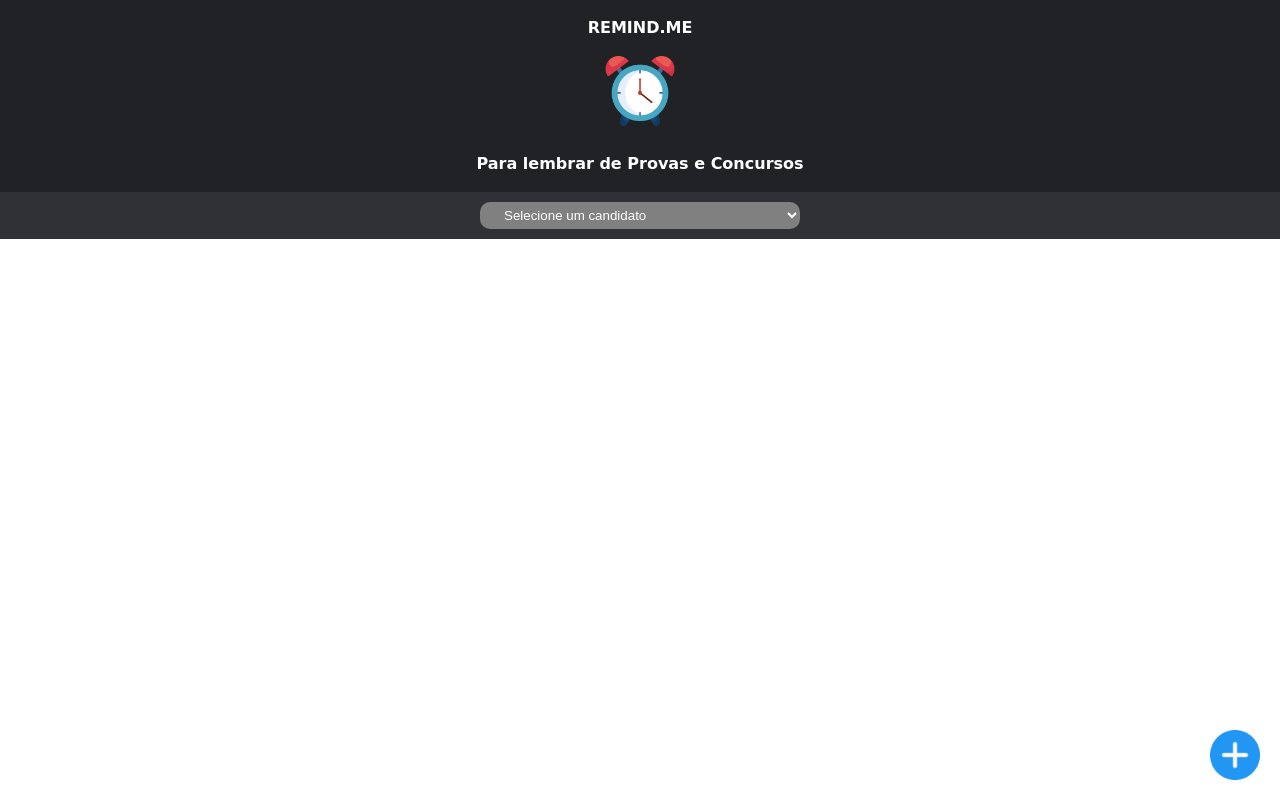
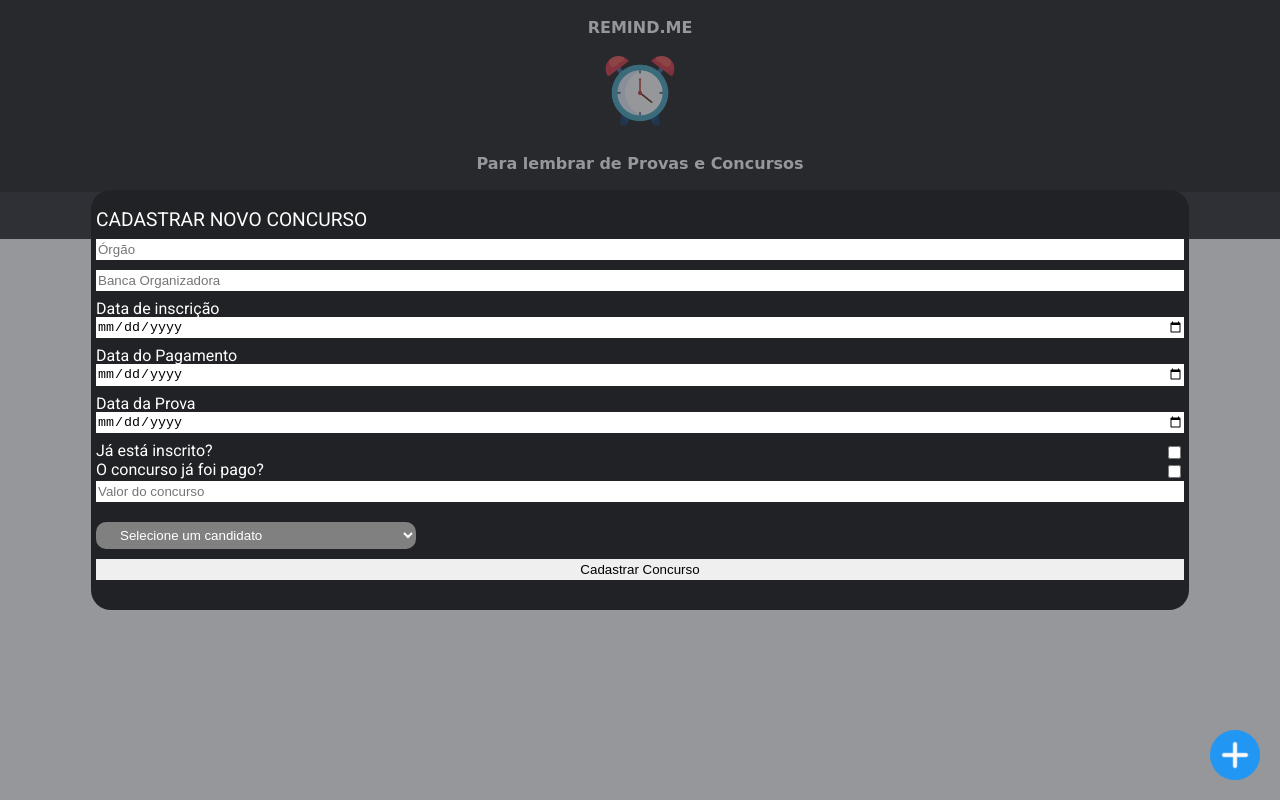
Before and after one commit to gleydsonbrito/reminder-site, a plain HTML site: page index.html in a window 1280 px wide. Both pictures are taken after a click on the picture 1235 px from the left and 755 px from the top of the page. Drawn offline with Linux system fonts and the light colour scheme; no server answers; a web font is replaced by a local one.

Commit message:
Adicionando modal com formulario - ainda nao envia requsicao

```diff
--- a/css/btns.css
+++ b/css/btns.css
@@ -1,4 +1,5 @@
 .btn-adicionar {
+  z-index: 2;
   position: fixed;
   right: 20px;
   bottom: 20px;
--- a/css/main.css
+++ b/css/main.css
@@ -1,4 +1,4 @@
 .main {
   background-color: var(--dark-medium-body);
-  font-family:  "Roboto", sans-serif;;
+  font-family:  "Roboto", sans-serif;
 }
--- /dev/null
+++ b/css/modal.css
@@ -0,0 +1,63 @@
+.modal-container {
+  display: none;
+  position: fixed;
+  top: 0;
+  left: 0;
+  width: 100%;
+  height: 100%;
+  background-color: rgba(47, 49, 54, 0.5);;
+  flex-direction: column;
+  justify-content: center;
+  align-items: center;
+}
+
+.modal-content {
+  display: flex;
+  flex-direction: column;
+  justify-content: center;
+  width: 85%;
+  background-color: var(--dark-main);
+  padding: 20px 5px;
+  border-radius: 20px;
+}
+
+.modal-title {
+  font-family:  "Roboto", sans-serif;
+  font-size: 1.2rem;
+  color: #FFF;
+  margin-bottom: 10px;
+}
+
+.modal-form {
+  display: flex;
+  flex-direction: column;
+  justify-content: center;
+}
+
+.modal-form > input {
+  border: none;
+  margin-bottom: 10px;
+  line-height: 1.2rem;
+}
+
+.modal-form > label {
+  font-family:  "Roboto", sans-serif;
+  font-size: 1rem;
+  color: #FFF;
+}
+
+.checks-container label {
+  font-family:  "Roboto", sans-serif;
+  font-size: 1rem;
+  color: #FFF;
+}
+
+.checks-container > div {
+  display: flex;
+  justify-content: space-between;
+}
+
+.sair {
+  width: 40px;
+  height: auto;
+}
--- a/index.html
+++ b/index.html
@@ -7,6 +7,7 @@
   <link rel="stylesheet" href="./css/main.css">
   <link rel="stylesheet" href="./css/list.css">
   <link rel="stylesheet" href="./css/btns.css">
+  <link rel="stylesheet" href="./css/modal.css">
   <meta name="viewport" content="width=device-width, initial-scale=1.0">
   <link rel="preconnect" href="https://fonts.googleapis.com">
   <link rel="preconnect" href="https://fonts.gstatic.com" crossorigin>
@@ -29,13 +30,51 @@
         <option value="0">Selecione um candidato</option>
         <option value="gleydson">Gleydson</option>
         <option value="elane">Elane</option>
+        <option value="joão">João</option>
       </select>
       <ul class="exames-list"></ul>
     </div>
   </main>
+  <div class="modal-container">
+    <div class="modal-content">
+      <p class="modal-title">CADASTRAR NOVO CONCURSO</p>
+      <form class="modal-form" action="https://reminder-zrt9.onrender.com/adicionarProva" method="post">
+        <input type="text" name="orgao" placeholder="Órgão" >
+        <input type="text" name="banca" placeholder="Banca Organizadora" >
+        <label for="">Data de inscrição</label>
+        <input type="date" name="dt_inscricao" >
+
+        <label for="">Data do Pagamento</label>
+        <input type="date" name="dt_pgto" >
+
+        <label for="">Data da Prova</label>
+        <input type="date" name="dt_prova" >
+
+        <div class="checks-container">
+          <div>
+            <label for="">Já está inscrito?</label>
+            <input type="checkbox" name="f_inscrito" id="pgto">
+          </div>
+          <div>
+            <label for="">O concurso já foi pago?</label>
+            <input type="checkbox" name="f_inscrito" id="inscrito">
+          </div>
+        </div>
+        <input type="number" name="valor" placeholder="Valor do concurso">
+        <select name="candidato" class="candidatos">
+          <option value="0">Selecione um candidato</option>
+          <option value="Gleydson">Gleydson</option>
+          <option value="Elane">Elane</option>
+          <option value="João">João</option>
+        </select>
+        <input type="submit" value="Cadastrar Concurso">
+      </form>
+    </div>
+  </div>
   <img class="btn-adicionar" src="./assets/adicionar.png" alt="botao para adiconar provas">
   <script src="./scripts/loadItems.js"></script>
-  <script src="./scripts/floatButton.js"></script>
+  <script src="./scripts/adicionar.js"></script>
   <script src="./scripts/selectCandidatos.js"></script>
+  <script src="./scripts/modal.js"></script>
 </body>
 </html>
--- /dev/null
+++ b/scripts/adicionar.js
@@ -0,0 +1,62 @@
+document.addEventListener('DOMContentLoaded', function() {
+  const form = document.querySelector('.modal-form');
+
+  form.addEventListener('submit', function(event) {
+    event.preventDefault(); // Evita o envio padrão do formulário
+
+    // Coleta os valores dos campos do formulário
+    const orgao = form.querySelector('input[name="orgao"]').value;
+    const banca = form.querySelector('input[name="banca"]').value;
+    const dt_inscricao = formatDate(form.querySelector('input[name="dt_inscricao"]').value);
+    const dt_pgto = formatDate(form.querySelector('input[name="dt_pgto"]').value);
+    const dt_prova = formatDate(form.querySelector('input[name="dt_prova"]').value);
+    const f_inscrito = form.querySelector('#inscrito').checked; // Verifica se está marcado
+    const f_pago = form.querySelector('#pgto').checked; // Verifica se está marcado
+    const valor = parseFloat(form.querySelector('input[name="valor"]').value); // Converte para número
+    const candidato = form.querySelector('.candidatos').value;
+
+    // Função para formatar data de mm/dd/yyyy para dd/mm/yyyy
+    function formatDate(dateString) {
+      const parts = dateString.split('-');
+      if (parts.length === 3) {
+        return parts[2] + '/' + parts[1] + '/' + parts[0]; // Formato dd/mm/yyyy
+      }
+      return dateString; // Caso não seja possível formatar, retorna a data original
+    }
+
+    // Monta o objeto a ser enviado no corpo da requisição
+    const body = {
+      orgao: orgao,
+      banca: banca,
+      dt_inscricao: formatDate(dt_inscricao),
+      dt_pgto: formatDate(dt_pgto),
+      dt_prova: formatDate(dt_prova),
+      f_inscrito: f_inscrito ? '1' : '0',
+      f_pago: f_pago ? '1' : '0',
+      valor: valor,
+      f_realizada: "0" // Por padrão, assumindo que a prova não foi realizada
+    };
+
+    // Exibe o corpo da requisição no console para verificação
+    console.log('Body da Requisição:', body);
+
+    // Configuração da requisição POST
+    const url = 'https://reminder-zrt9.onrender.com/adicionarProva';
+    const options = {
+      method: 'POST',
+      body: JSON.stringify(body)
+    };
+
+    // Envia a requisição usando fetch
+    fetch(url, options)
+      .then(response => response.json())
+      .then(data => {
+        alert('Dados enviados com sucesso:', data);
+        // Aqui você pode adicionar código para lidar com a resposta, se necessário
+      })
+      .catch(error => {
+        console.error('Erro ao enviar dados:', error);
+        // Aqui você pode adicionar código para lidar com o erro, se necessário
+      });
+  });
+});
--- a/scripts/floatButton.js
+++ /dev/null
@@ -1,4 +0,0 @@
-const btnAdicionar = document.querySelector('.btn-adicionar')
-btnAdicionar.addEventListener('click', () => {
-  alert('Adicinar provas')
-})
--- /dev/null
+++ b/scripts/modal.js
@@ -0,0 +1,14 @@
+document.addEventListener('DOMContentLoaded', (event) => {
+  const modal = document.querySelector('.modal-container');
+  const btnAdicionar = document.querySelector('.btn-adicionar');
+
+  btnAdicionar.addEventListener('click', () => {
+    modal.style.display = 'flex';
+  });
+
+  window.addEventListener('click', (event) => {
+    if (event.target === modal) {
+      modal.style.display = 'none';
+    }
+  });
+});
```
Also changed, not shown: assets/sair.png (added), 1 other file.
